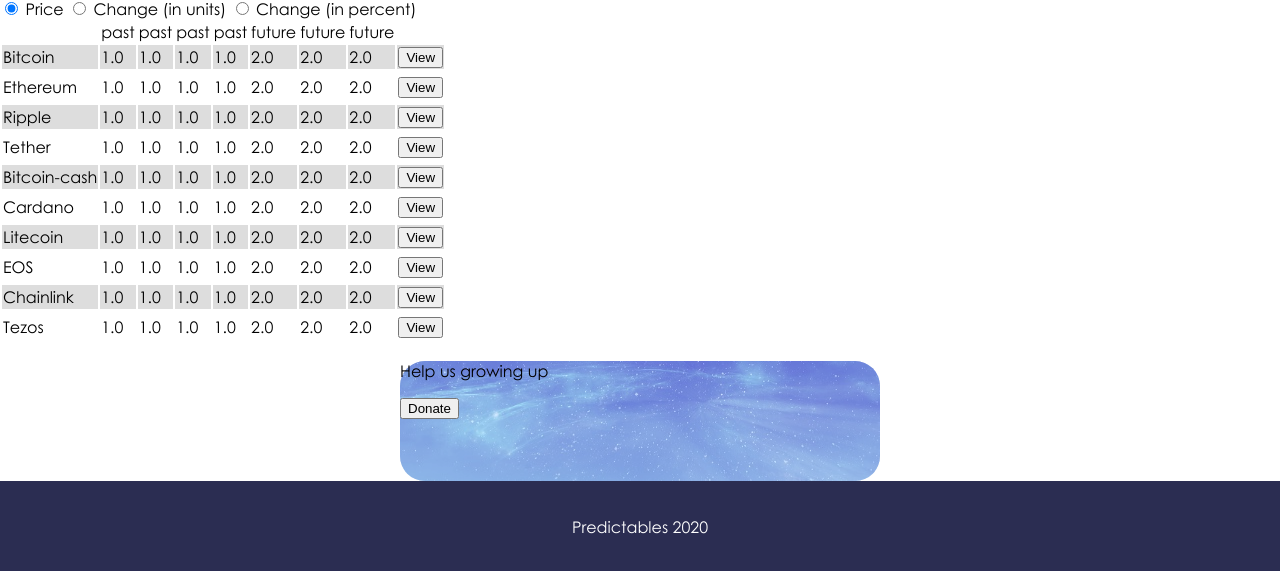
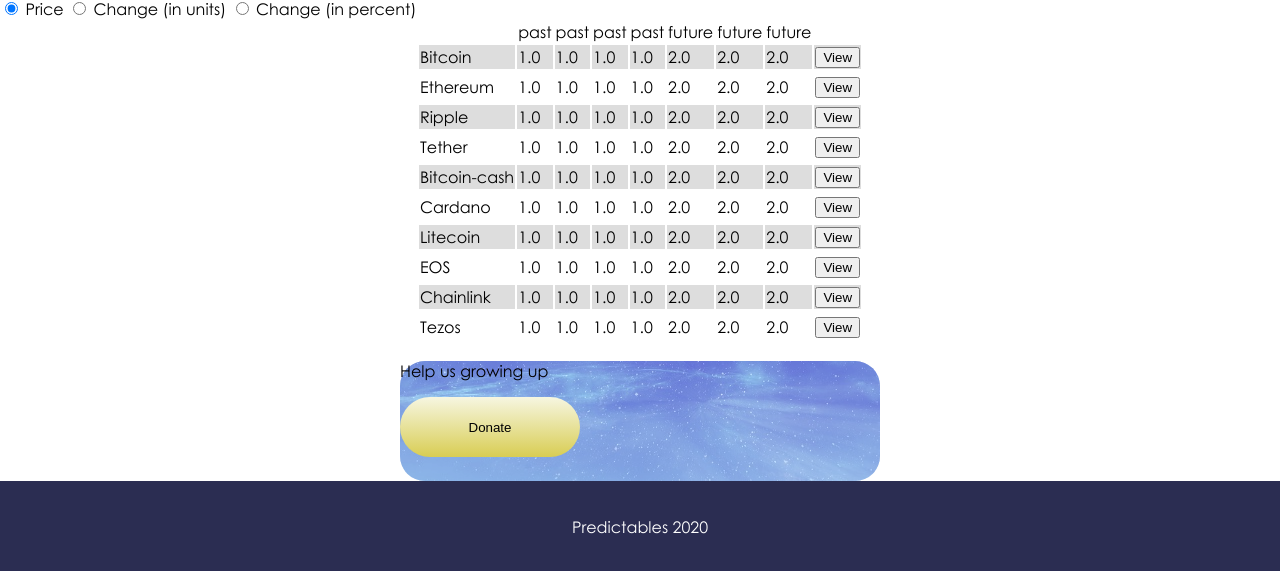
Before and after one commit to SMATEO49/predictable-web, a Flask app: page / in a window 1280 px wide. Shown: the part 292-863 px from the top of the page. Run offline with Flask 2, Linux system fonts and the light colour scheme; some libraries are stand-ins or nearby versions.

Commit message:
centrowanie tabeli (50%)

```diff
--- a/static/css/main.css
+++ b/static/css/main.css
@@ -1,6 +1,10 @@
 @font-face {
     font-family: Century-Gothic;
     src: url('../fonts/century-gothic.ttf');
+}
+
+:root {
+  --placeholder-color: #373737;
 }
 
 #second-step {
@@ -36,6 +40,7 @@ body {
     border-radius: 25px;
 }
 
+input[type=text],
 input[type=email] {
     width: 125px;
     height: 24px;
@@ -51,20 +56,36 @@ input[type=email] {
 
 }
 
+input[type=text]::placeholder {
+    color: var(--placeholder-color);
+}
+
 input[type=email]::placeholder {
-    color: black;
+    color: var(--placeholder-color);
+}
+
+input[type=text]:-webkit-input-placeholder {
+    color: var(--placeholder-color);
 }
 
 input[type=email]:-webkit-input-placeholder {
-    color: black;
+    color: var(--placeholder-color);
+}
+
+input[type=text]:-moz-placeholder {
+    color: var(--placeholder-color);
 }
 
 input[type=email]:-moz-placeholder {
-    color: black;
+    color: var(--placeholder-color);
+}
+
+input[type=text]:-ms-input-placeholder {
+    color: var(--placeholder-color);
 }
 
 input[type=email]:-ms-input-placeholder {
-    color: black;
+    color: var(--placeholder-color);
 }
 
 .enroll {
@@ -76,13 +97,17 @@ input[type=email]:-ms-input-placeholder {
     background: rgba(216,214,68,1);
 }
 
+table {
+    margin: 0 auto;
+}
+
 .css-s1 tr:nth-child(4n+2) {
     background: #ddd;
 }
 
 .donation {
     margin: 0 auto;
-    height:120px;
+    height: 120px;
     width: 480px;
     background-image: url('../images/obraz.png');
     background-align: center;
@@ -99,6 +124,18 @@ input[type=email]:-ms-input-placeholder {
     border-radius: 25px;
 }
 
+.donation-button {
+    height: 60px;
+    width: 180px;
+    background: -webkit-linear-gradient(top, #F6F6E1, #D8CD53);
+    background: -moz-linear-gradient(top, #F6F6E1, #D8CD53);
+    background: -o-linear-gradient(top, #F6F6E1, #D8CD53);
+    background: -ms-linear-gradient(top, #F6F6E1, #D8CD53);
+    background: linear-gradient(top, #F6F6E1, #D8CD53);
+    border: none;
+    border-radius: 30px;
+}
+
 .footer {
     height: 50px;
     padding: 20px;
--- a/templates/index.html
+++ b/templates/index.html
@@ -14,7 +14,7 @@
             <p>Enroll for a newsletter</p>
             <p>Stay aware of crucial moments</p>
 
-            <input type="email" name="email" id="email" />
+            <input type="email" name="email" id="email" placeholder="Your email address" />
             <button onclick="secondStep('email', 'first-step')" class="enroll">
                 Enroll
             </button>
@@ -28,7 +28,7 @@
             </button>
             <p>Confirm your e-mail</p>
 
-            <input type="text" name="code" id="code" />
+            <input type="text" name="code" id="code" placeholder="6-digit code"/>
             <button onclick="thirdStep('email', 'code', 'second-step')" class="enroll">
                 Confirm
             </button>
@@ -53,7 +53,7 @@
         <input type="radio" id="percent" name="table-radio" value="percent" onclick="getRadioValue()" />
         <label for="change">Change (in percent)</label>
 
-        <table class="table css-s1" id="table">
+        <table class="table css-s1" id="table" >
 
             <tr>
                 <td></td>
@@ -97,7 +97,7 @@
         <form action="https://www.paypal.com/cgi-bin/webscr" method="post" target="_top">
             <input type="hidden" name="cmd" value="_s-xclick" />
             <input type="hidden" name="hosted_button_id" value="LKHCTDTSEKK7E" />
-            <input type="submit" name="submit" value="Donate" />
+            <input type="submit" name="submit" value="Donate" class="donation-button"/>
         </form>
         </div>
     </div>
```
